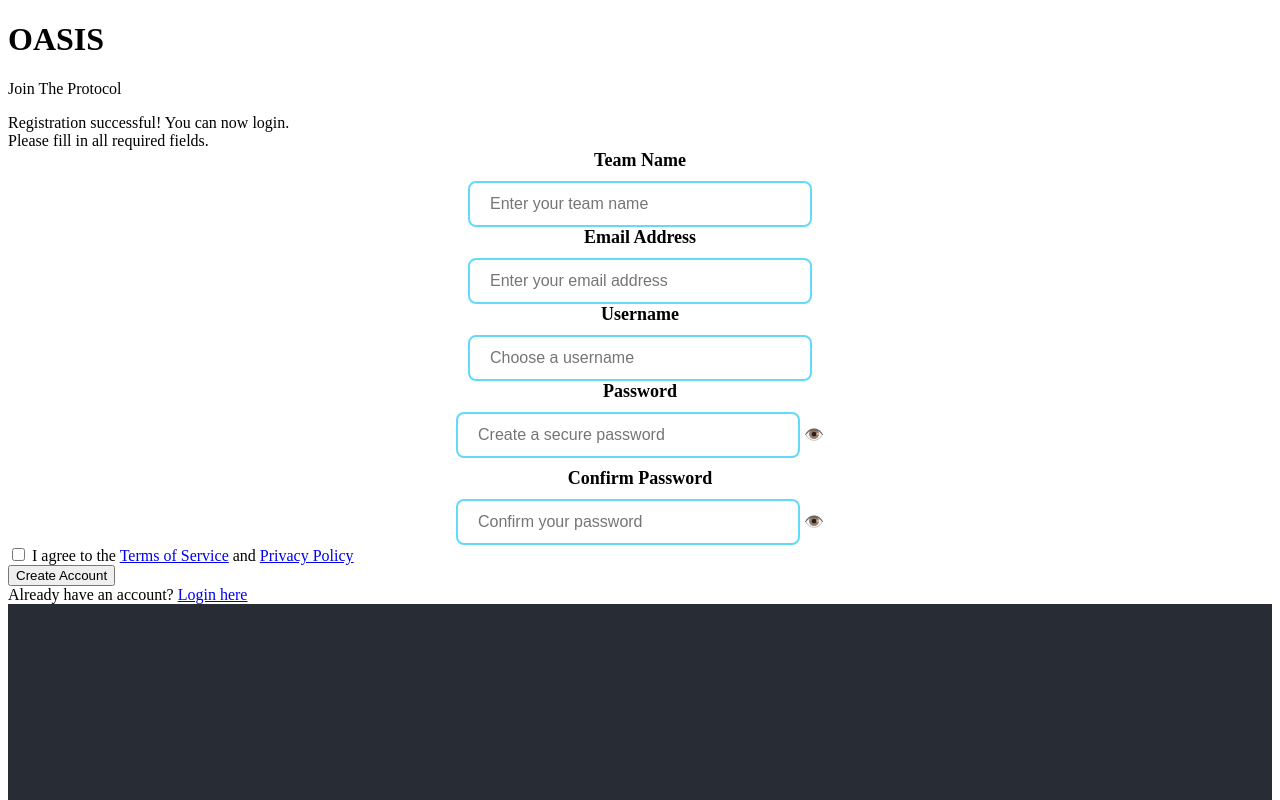
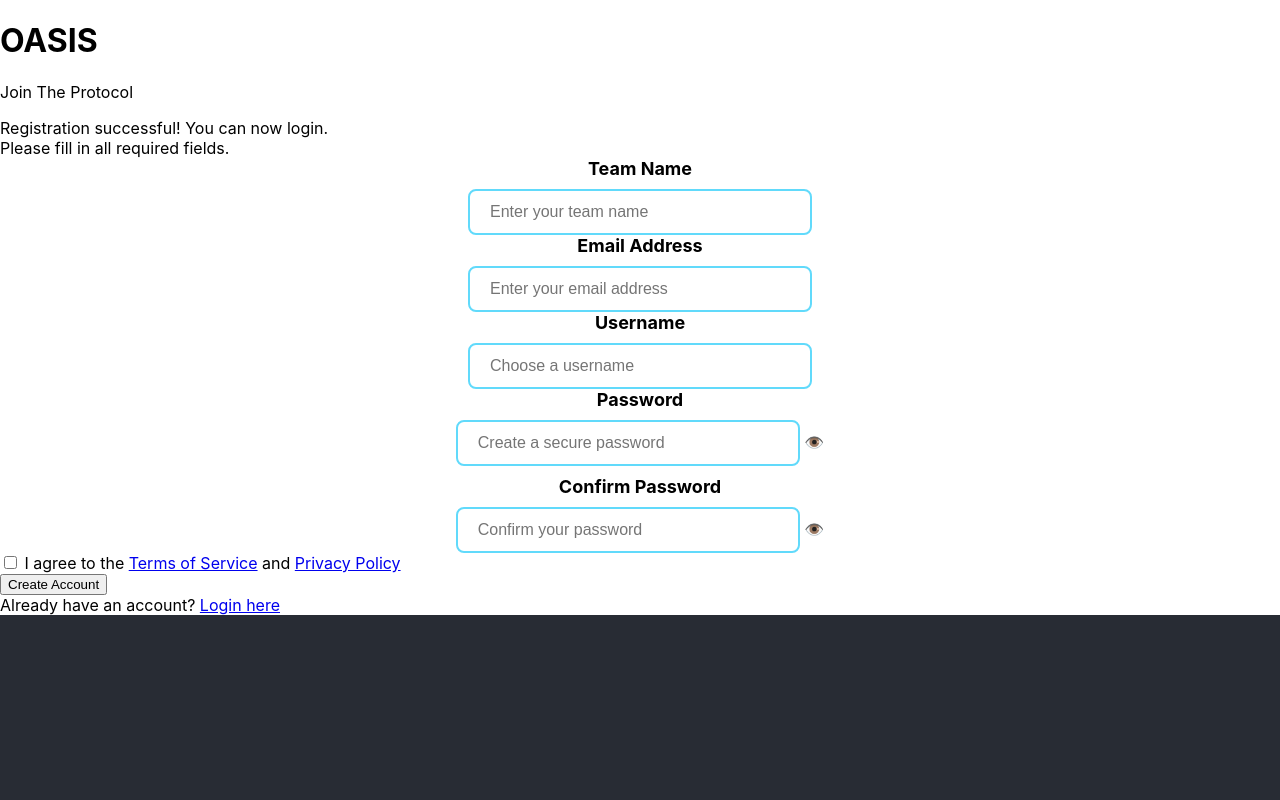
Before and after one commit to kaush-r/OasisProtocol, a React (Create React App) app in the folder oasis-frontend/: page / in a window 1280 px wide. Shown: the top 800 px of the page. Built offline with nearby package versions, Linux system fonts and the light colour scheme.

Commit message:
Update index.css

```diff
--- a/oasis-frontend/src/index.css
+++ b/oasis-frontend/src/index.css
@@ -1,4 +1,3 @@
-@@ -0,0 +1,13 @@
 body {
   margin: 0;
   font-family: -apple-system, BlinkMacSystemFont, 'Segoe UI', 'Roboto', 'Oxygen',
```
